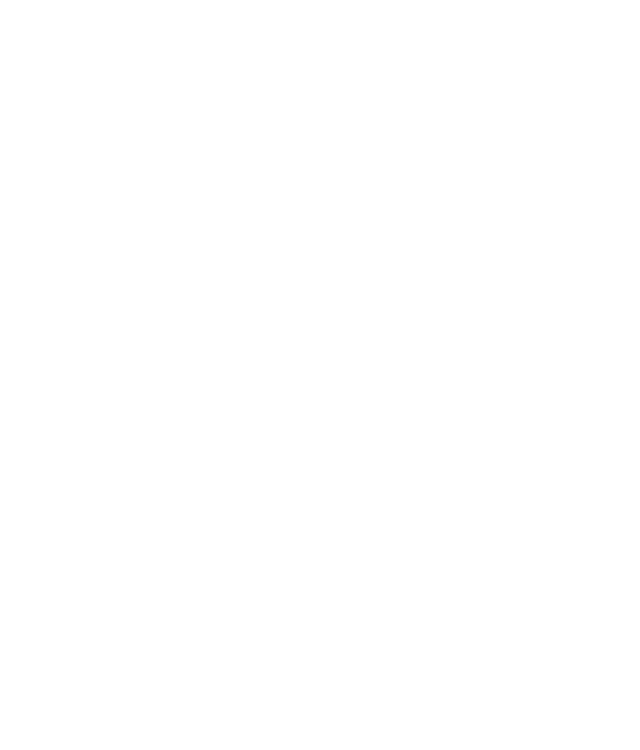
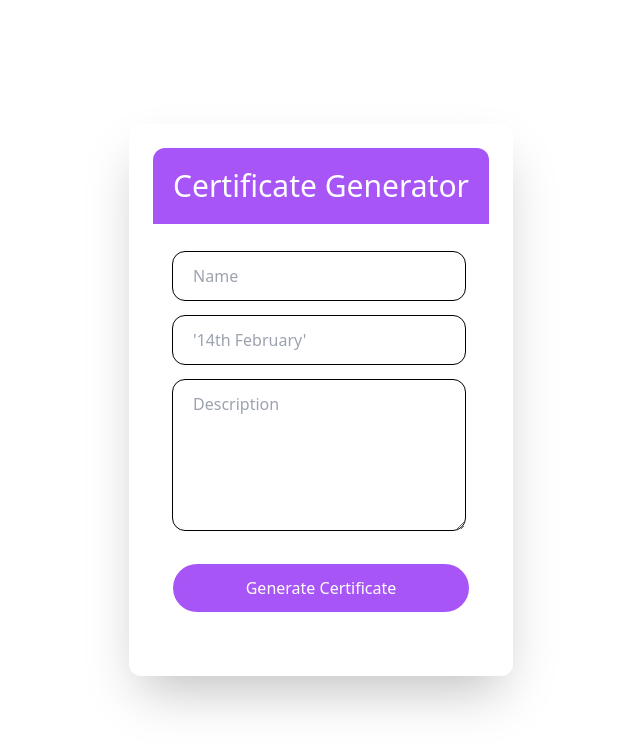
Before and after one commit to IDGoodness/Certificate_Web_React, a React (Vite) app: page /ginstihome in a window 1280 px wide. Before the commit this address had no page. Shown: the top 750 px of the page, without its empty margins (354-994 px from the left). Built offline with nearby package versions, Linux system fonts and the light colour scheme.

Commit message:
Little error corrected.

```diff
--- a/src/App.jsx
+++ b/src/App.jsx
@@ -7,6 +7,7 @@
 import GnaturesHome from './pages/GnaturesHome';
 import GnaturesCert from './pages/GnaturesCert';
 import Ginsti from './pages/Ginsti';
+import GinstiHome from './pages/GinstiHome';
 
 
 
@@ -23,6 +24,7 @@
         <Route path="/gnatureshome" element={<GnaturesHome/>} />
         <Route path="/gnaturescert" element={<GnaturesCert/>} />
         <Route path="/ginsti" element={<Ginsti/>} />
+        <Route path="/ginstihome" element={<GinstiHome/>} />
       </Routes>
     </BrowserRouter>
   )
--- a/src/pages/Ginsti.jsx
+++ b/src/pages/Ginsti.jsx
@@ -67,7 +67,7 @@
                             <p className='text-center italic font-bold ' >this is to certify that:</p>
                         </div>
 
-                        <div className=' text-center mx-auto pt-10 pb-10 bg-purple-900 text-white mt-5 ' >
+                        <div className=' text-center mx-auto pt-10 pb-10 bg-purple-950 text-white opacity-70 mt-5 ' >
                             <p className='text-3xl font-bold  ' > {formData.name} </p>
                             <p className='mx-28 pt-3' > {formData.desc} </p>
                             <p className='font-bold uppercase' > {formData.date}, 2025</p>
@@ -95,7 +95,7 @@
                                     <img src={sign2} alt="signature" className='w-[200px] h-[150px] -mb-12 ' />
                                 </p>
                                 <p className='text-base font-semibold' >
-                                    Oluwaseun Oyekunle Agoola
+                                    Oluwaseun Oyekunle Agboola
                                 </p>
                                 <p className='text-xs font-medium' >
                                     Director, Genomac Institute INC.
--- /dev/null
+++ b/src/pages/GinstiHome.jsx
@@ -0,0 +1,84 @@
+import { useState } from 'react';
+import { useNavigate } from 'react-router-dom';
+
+const GinstiHome = () => {
+  const [formData, setFormData] = useState({
+    name: "",
+    desc: "",
+    date: "",
+  });
+
+  const navigate = useNavigate();
+
+  const handleChange = (e) => {
+    const { name, value } = e.target;
+    setFormData({ ...formData, [name]: value });
+  };
+
+  const handleSubmit = (event) => {
+    event.preventDefault();
+    Object.keys(formData).forEach((key) => {
+      localStorage.setItem(key, formData[key]);
+    });
+    navigate("/ginsti");
+  };
+
+  return (
+    <div className="flex items-center justify-center min-h-screen ml-[150px] ">
+      <div className="w-full max-w-lg lg:w-fit lg:h-auto bg-white p-6 shadow-2xl rounded-xl">
+        <h1 className="text-center text-3xl text-white p-5 rounded-t-xl bg-purple-500 ">
+          Certificate Generator
+        </h1>
+        <form id="certificateForm" className="p-5" onSubmit={handleSubmit}>
+          <div className="">
+            <div className="py-2 mr-1 ">
+              <input
+                type="text"
+                id="name"
+                value={formData.name}
+                onChange={handleChange}
+                name="name"
+                placeholder="Name"
+                required
+                className="w-full rounded-xl p-3 pl-5 outline outline-1 hover:outline-purple-800"
+              />
+            </div>
+            <div className="py-2 mr-1 ">
+              <input
+                type="text"
+                id="date"
+                value={formData.date}
+                onChange={handleChange}
+                name="date"
+                placeholder="'14th February'"
+                required
+                className="w-full rounded-xl p-3 pl-5 outline outline-1 hover:outline-purple-800"
+              />
+            </div>
+            <div className="py-2 mr-1 ">
+              <textarea
+                type="text"
+                id="desc"
+                value={formData.desc}
+                onChange={handleChange}
+                name="desc"
+                placeholder="Description"
+                required
+                className="w-full h-[150px] rounded-xl p-3 pl-5 outline outline-1 hover:outline-purple-800"
+              />
+            </div>
+          </div>
+
+          <button
+            type="submit"
+            className="bg-purple-500 text-white p-3 my-5 rounded-full w-full hover:bg-purple-600"
+          >
+            Generate Certificate
+          </button>
+        </form>
+      </div>
+    </div>
+  );
+};
+
+export default GinstiHome;
--- a/src/pages/GnaturesHome.jsx
+++ b/src/pages/GnaturesHome.jsx
@@ -34,10 +34,10 @@
 
           <div className='' >
             <div className="py-2 mr-1 ">
-              <input type="text" id="name" value={formData.name} onChange={handleChange} name="name" placeholder="Name" required className="w-full rounded-xl p-3 pl-5 outline outline-1 hover:outline-purple-800" />
+              <input type="text" id="name" value={formData.name} onChange={handleChange} name="name" placeholder="Name" required className="w-full rounded-xl p-3 pl-5 outline outline-1 hover:outline-green-800" />
             </div>
             <div className="py-2 mr-1 ">
-              <input type="text" id="date" value={formData.date} onChange={handleChange} name="date" placeholder="'14th February'" required className="w-full rounded-xl p-3 pl-5 outline outline-1 hover:outline-purple-800" />
+              <input type="text" id="date" value={formData.date} onChange={handleChange} name="date" placeholder="'14th February'" required className="w-full rounded-xl p-3 pl-5 outline outline-1 hover:outline-green-800" />
             </div>
             <div className="py-2 mr-1 ">
               <textarea type="text" id="desc" value={formData.desc} onChange={handleChange} name="desc" placeholder="Description" required className="w-full h-[150px] rounded-xl p-3 pl-5 outline outline-1 hover:outline-purple-800" />
```
